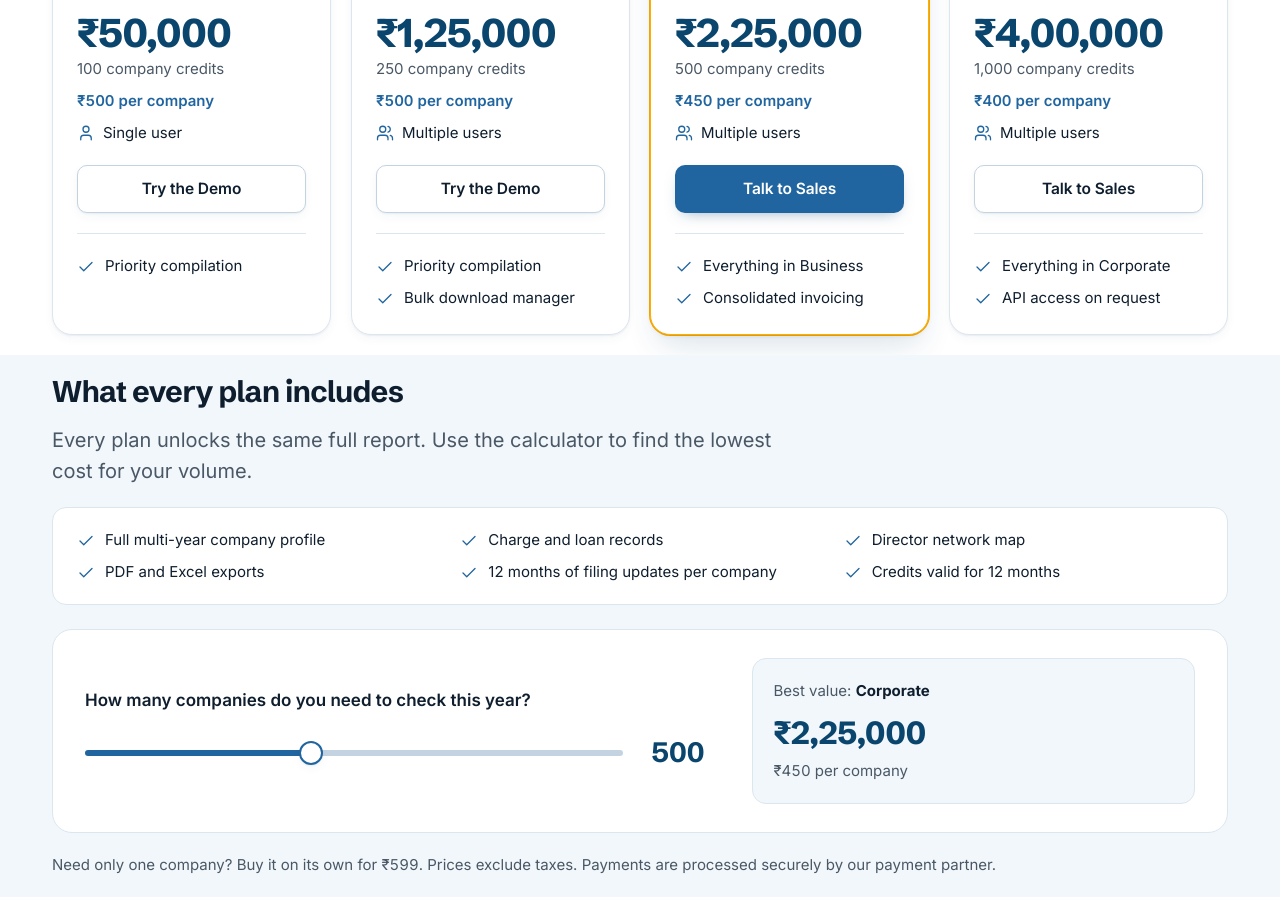
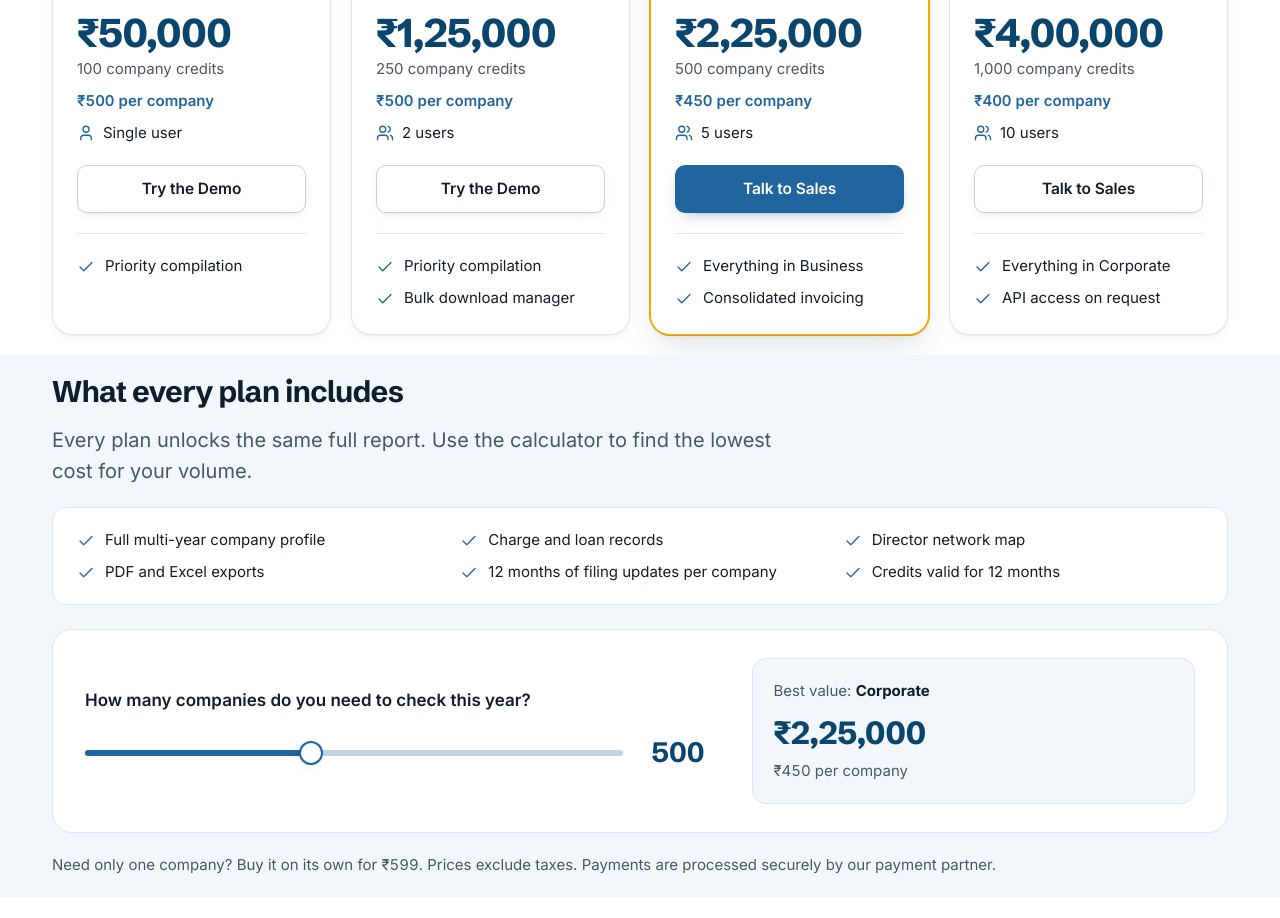
Before and after one commit to sumeetzade/incoinfo-website, a website built with Vite: page docs/index.html in a window 1280 px wide. Shown: the part 2620-3538 px from the top of the page. Built offline with nearby package versions, Linux system fonts and the light colour scheme.

Commit message:
Pricing: user line shows 2 / 5 / 10 users
Co-Authored-By: Claude Opus 5.5 <noreply@anthropic.com>

```diff
--- a/docs/index.html
+++ b/docs/index.html
@@ -427,7 +427,7 @@
         <p class="pack-for">2 users, 250 companies.</p>
         <p class="pack-price"><span class="num">₹1,25,000</span><small>250 company credits</small></p>
         <p class="pack-unit num">₹500 per company</p>
-        <p class="pack-users"><svg class="icon" aria-hidden="true" focusable="false" xmlns="http://www.w3.org/2000/svg" width="24" height="24" viewBox="0 0 24 24" fill="none" stroke="currentColor" stroke-width="2" stroke-linecap="round" stroke-linejoin="round" > <path d="M16 21v-2a4 4 0 0 0-4-4H6a4 4 0 0 0-4 4v2" /> <path d="M16 3.128a4 4 0 0 1 0 7.744" /> <path d="M22 21v-2a4 4 0 0 0-3-3.87" /> <circle cx="9" cy="7" r="4" /> </svg><span>Multiple users</span></p>
+        <p class="pack-users"><svg class="icon" aria-hidden="true" focusable="false" xmlns="http://www.w3.org/2000/svg" width="24" height="24" viewBox="0 0 24 24" fill="none" stroke="currentColor" stroke-width="2" stroke-linecap="round" stroke-linejoin="round" > <path d="M16 21v-2a4 4 0 0 0-4-4H6a4 4 0 0 0-4 4v2" /> <path d="M16 3.128a4 4 0 0 1 0 7.744" /> <path d="M22 21v-2a4 4 0 0 0-3-3.87" /> <circle cx="9" cy="7" r="4" /> </svg><span>2 users</span></p>
         <a class="btn btn-secondary pack-cta" href="https://demodpd.incoinfo.com/" target="_blank" rel="noopener">Try the Demo</a>
         <ul class="checklist pack-extras">
           <li><svg class="icon" aria-hidden="true" focusable="false" xmlns="http://www.w3.org/2000/svg" width="24" height="24" viewBox="0 0 24 24" fill="none" stroke="currentColor" stroke-width="2" stroke-linecap="round" stroke-linejoin="round" > <path d="M20 6 9 17l-5-5" /> </svg><span>Priority compilation</span></li>
@@ -441,7 +441,7 @@
         <p class="pack-for">5 users, 500 companies.</p>
         <p class="pack-price"><span class="num">₹2,25,000</span><small>500 company credits</small></p>
         <p class="pack-unit num">₹450 per company</p>
-        <p class="pack-users"><svg class="icon" aria-hidden="true" focusable="false" xmlns="http://www.w3.org/2000/svg" width="24" height="24" viewBox="0 0 24 24" fill="none" stroke="currentColor" stroke-width="2" stroke-linecap="round" stroke-linejoin="round" > <path d="M16 21v-2a4 4 0 0 0-4-4H6a4 4 0 0 0-4 4v2" /> <path d="M16 3.128a4 4 0 0 1 0 7.744" /> <path d="M22 21v-2a4 4 0 0 0-3-3.87" /> <circle cx="9" cy="7" r="4" /> </svg><span>Multiple users</span></p>
+        <p class="pack-users"><svg class="icon" aria-hidden="true" focusable="false" xmlns="http://www.w3.org/2000/svg" width="24" height="24" viewBox="0 0 24 24" fill="none" stroke="currentColor" stroke-width="2" stroke-linecap="round" stroke-linejoin="round" > <path d="M16 21v-2a4 4 0 0 0-4-4H6a4 4 0 0 0-4 4v2" /> <path d="M16 3.128a4 4 0 0 1 0 7.744" /> <path d="M22 21v-2a4 4 0 0 0-3-3.87" /> <circle cx="9" cy="7" r="4" /> </svg><span>5 users</span></p>
         <a class="btn btn-primary pack-cta" href="./company/#contact" data-magnetic>Talk to Sales</a>
         <ul class="checklist pack-extras">
           <li><svg class="icon" aria-hidden="true" focusable="false" xmlns="http://www.w3.org/2000/svg" width="24" height="24" viewBox="0 0 24 24" fill="none" stroke="currentColor" stroke-width="2" stroke-linecap="round" stroke-linejoin="round" > <path d="M20 6 9 17l-5-5" /> </svg><span>Everything in Business</span></li>
@@ -454,7 +454,7 @@
         <p class="pack-for">10 users, 1,000 companies.</p>
         <p class="pack-price"><span class="num">₹4,00,000</span><small>1,000 company credits</small></p>
         <p class="pack-unit num">₹400 per company</p>
-        <p class="pack-users"><svg class="icon" aria-hidden="true" focusable="false" xmlns="http://www.w3.org/2000/svg" width="24" height="24" viewBox="0 0 24 24" fill="none" stroke="currentColor" stroke-width="2" stroke-linecap="round" stroke-linejoin="round" > <path d="M16 21v-2a4 4 0 0 0-4-4H6a4 4 0 0 0-4 4v2" /> <path d="M16 3.128a4 4 0 0 1 0 7.744" /> <path d="M22 21v-2a4 4 0 0 0-3-3.87" /> <circle cx="9" cy="7" r="4" /> </svg><span>Multiple users</span></p>
+        <p class="pack-users"><svg class="icon" aria-hidden="true" focusable="false" xmlns="http://www.w3.org/2000/svg" width="24" height="24" viewBox="0 0 24 24" fill="none" stroke="currentColor" stroke-width="2" stroke-linecap="round" stroke-linejoin="round" > <path d="M16 21v-2a4 4 0 0 0-4-4H6a4 4 0 0 0-4 4v2" /> <path d="M16 3.128a4 4 0 0 1 0 7.744" /> <path d="M22 21v-2a4 4 0 0 0-3-3.87" /> <circle cx="9" cy="7" r="4" /> </svg><span>10 users</span></p>
         <a class="btn btn-secondary pack-cta" href="./company/#contact">Talk to Sales</a>
         <ul class="checklist pack-extras">
           <li><svg class="icon" aria-hidden="true" focusable="false" xmlns="http://www.w3.org/2000/svg" width="24" height="24" viewBox="0 0 24 24" fill="none" stroke="currentColor" stroke-width="2" stroke-linecap="round" stroke-linejoin="round" > <path d="M20 6 9 17l-5-5" /> </svg><span>Everything in Corporate</span></li>
--- a/docs/pricing/index.html
+++ b/docs/pricing/index.html
@@ -200,7 +200,7 @@
         <p class="pack-for">2 users, 250 companies.</p>
         <p class="pack-price"><span class="num">₹1,25,000</span><small>250 company credits</small></p>
         <p class="pack-unit num">₹500 per company</p>
-        <p class="pack-users"><svg class="icon" aria-hidden="true" focusable="false" xmlns="http://www.w3.org/2000/svg" width="24" height="24" viewBox="0 0 24 24" fill="none" stroke="currentColor" stroke-width="2" stroke-linecap="round" stroke-linejoin="round" > <path d="M16 21v-2a4 4 0 0 0-4-4H6a4 4 0 0 0-4 4v2" /> <path d="M16 3.128a4 4 0 0 1 0 7.744" /> <path d="M22 21v-2a4 4 0 0 0-3-3.87" /> <circle cx="9" cy="7" r="4" /> </svg><span>Multiple users</span></p>
+        <p class="pack-users"><svg class="icon" aria-hidden="true" focusable="false" xmlns="http://www.w3.org/2000/svg" width="24" height="24" viewBox="0 0 24 24" fill="none" stroke="currentColor" stroke-width="2" stroke-linecap="round" stroke-linejoin="round" > <path d="M16 21v-2a4 4 0 0 0-4-4H6a4 4 0 0 0-4 4v2" /> <path d="M16 3.128a4 4 0 0 1 0 7.744" /> <path d="M22 21v-2a4 4 0 0 0-3-3.87" /> <circle cx="9" cy="7" r="4" /> </svg><span>2 users</span></p>
         <a class="btn btn-secondary pack-cta" href="https://demodpd.incoinfo.com/" target="_blank" rel="noopener">Try the Demo</a>
         <ul class="checklist pack-extras">
           <li><svg class="icon" aria-hidden="true" focusable="false" xmlns="http://www.w3.org/2000/svg" width="24" height="24" viewBox="0 0 24 24" fill="none" stroke="currentColor" stroke-width="2" stroke-linecap="round" stroke-linejoin="round" > <path d="M20 6 9 17l-5-5" /> </svg><span>Priority compilation</span></li>
@@ -214,7 +214,7 @@
         <p class="pack-for">5 users, 500 companies.</p>
         <p class="pack-price"><span class="num">₹2,25,000</span><small>500 company credits</small></p>
         <p class="pack-unit num">₹450 per company</p>
-        <p class="pack-users"><svg class="icon" aria-hidden="true" focusable="false" xmlns="http://www.w3.org/2000/svg" width="24" height="24" viewBox="0 0 24 24" fill="none" stroke="currentColor" stroke-width="2" stroke-linecap="round" stroke-linejoin="round" > <path d="M16 21v-2a4 4 0 0 0-4-4H6a4 4 0 0 0-4 4v2" /> <path d="M16 3.128a4 4 0 0 1 0 7.744" /> <path d="M22 21v-2a4 4 0 0 0-3-3.87" /> <circle cx="9" cy="7" r="4" /> </svg><span>Multiple users</span></p>
+        <p class="pack-users"><svg class="icon" aria-hidden="true" focusable="false" xmlns="http://www.w3.org/2000/svg" width="24" height="24" viewBox="0 0 24 24" fill="none" stroke="currentColor" stroke-width="2" stroke-linecap="round" stroke-linejoin="round" > <path d="M16 21v-2a4 4 0 0 0-4-4H6a4 4 0 0 0-4 4v2" /> <path d="M16 3.128a4 4 0 0 1 0 7.744" /> <path d="M22 21v-2a4 4 0 0 0-3-3.87" /> <circle cx="9" cy="7" r="4" /> </svg><span>5 users</span></p>
         <a class="btn btn-primary pack-cta" href="../company/#contact" data-magnetic>Talk to Sales</a>
         <ul class="checklist pack-extras">
           <li><svg class="icon" aria-hidden="true" focusable="false" xmlns="http://www.w3.org/2000/svg" width="24" height="24" viewBox="0 0 24 24" fill="none" stroke="currentColor" stroke-width="2" stroke-linecap="round" stroke-linejoin="round" > <path d="M20 6 9 17l-5-5" /> </svg><span>Everything in Business</span></li>
@@ -227,7 +227,7 @@
         <p class="pack-for">10 users, 1,000 companies.</p>
         <p class="pack-price"><span class="num">₹4,00,000</span><small>1,000 company credits</small></p>
         <p class="pack-unit num">₹400 per company</p>
-        <p class="pack-users"><svg class="icon" aria-hidden="true" focusable="false" xmlns="http://www.w3.org/2000/svg" width="24" height="24" viewBox="0 0 24 24" fill="none" stroke="currentColor" stroke-width="2" stroke-linecap="round" stroke-linejoin="round" > <path d="M16 21v-2a4 4 0 0 0-4-4H6a4 4 0 0 0-4 4v2" /> <path d="M16 3.128a4 4 0 0 1 0 7.744" /> <path d="M22 21v-2a4 4 0 0 0-3-3.87" /> <circle cx="9" cy="7" r="4" /> </svg><span>Multiple users</span></p>
+        <p class="pack-users"><svg class="icon" aria-hidden="true" focusable="false" xmlns="http://www.w3.org/2000/svg" width="24" height="24" viewBox="0 0 24 24" fill="none" stroke="currentColor" stroke-width="2" stroke-linecap="round" stroke-linejoin="round" > <path d="M16 21v-2a4 4 0 0 0-4-4H6a4 4 0 0 0-4 4v2" /> <path d="M16 3.128a4 4 0 0 1 0 7.744" /> <path d="M22 21v-2a4 4 0 0 0-3-3.87" /> <circle cx="9" cy="7" r="4" /> </svg><span>10 users</span></p>
         <a class="btn btn-secondary pack-cta" href="../company/#contact">Talk to Sales</a>
         <ul class="checklist pack-extras">
           <li><svg class="icon" aria-hidden="true" focusable="false" xmlns="http://www.w3.org/2000/svg" width="24" height="24" viewBox="0 0 24 24" fill="none" stroke="currentColor" stroke-width="2" stroke-linecap="round" stroke-linejoin="round" > <path d="M20 6 9 17l-5-5" /> </svg><span>Everything in Corporate</span></li>
--- a/partials/pricing-packs.html
+++ b/partials/pricing-packs.html
@@ -24,7 +24,7 @@
         <p class="pack-for">2 users, 250 companies.</p>
         <p class="pack-price"><span class="num">₹1,25,000</span><small>250 company credits</small></p>
         <p class="pack-unit num">₹500 per company</p>
-        <p class="pack-users">{{icon:users}}<span>Multiple users</span></p>
+        <p class="pack-users">{{icon:users}}<span>2 users</span></p>
         <a class="btn btn-secondary pack-cta" href="%PORTAL_URL%/">Try the Demo</a>
         <ul class="checklist pack-extras">
           <li>{{icon:check}}<span>Priority compilation</span></li>
@@ -38,7 +38,7 @@
         <p class="pack-for">5 users, 500 companies.</p>
         <p class="pack-price"><span class="num">₹2,25,000</span><small>500 company credits</small></p>
         <p class="pack-unit num">₹450 per company</p>
-        <p class="pack-users">{{icon:users}}<span>Multiple users</span></p>
+        <p class="pack-users">{{icon:users}}<span>5 users</span></p>
         <a class="btn btn-primary pack-cta" href="/company/#contact" data-magnetic>Talk to Sales</a>
         <ul class="checklist pack-extras">
           <li>{{icon:check}}<span>Everything in Business</span></li>
@@ -51,7 +51,7 @@
         <p class="pack-for">10 users, 1,000 companies.</p>
         <p class="pack-price"><span class="num">₹4,00,000</span><small>1,000 company credits</small></p>
         <p class="pack-unit num">₹400 per company</p>
-        <p class="pack-users">{{icon:users}}<span>Multiple users</span></p>
+        <p class="pack-users">{{icon:users}}<span>10 users</span></p>
         <a class="btn btn-secondary pack-cta" href="/company/#contact">Talk to Sales</a>
         <ul class="checklist pack-extras">
           <li>{{icon:check}}<span>Everything in Corporate</span></li>
```
